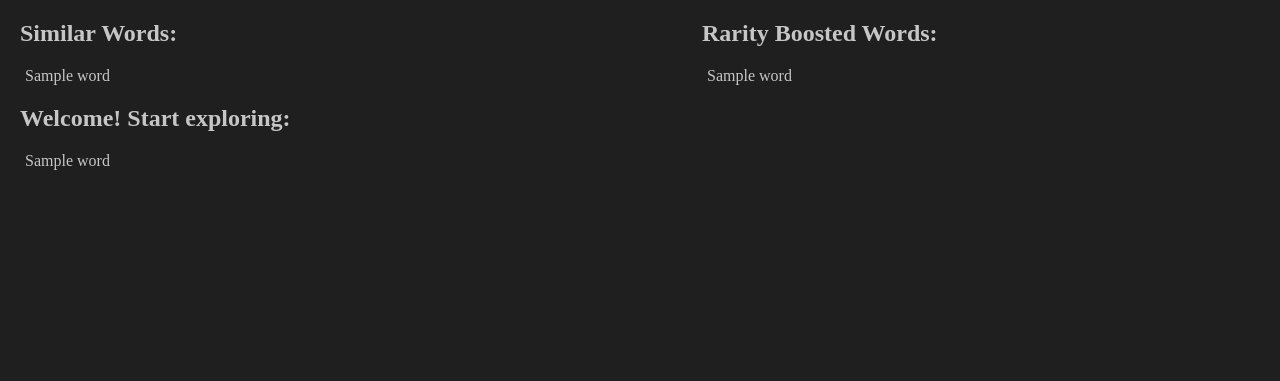
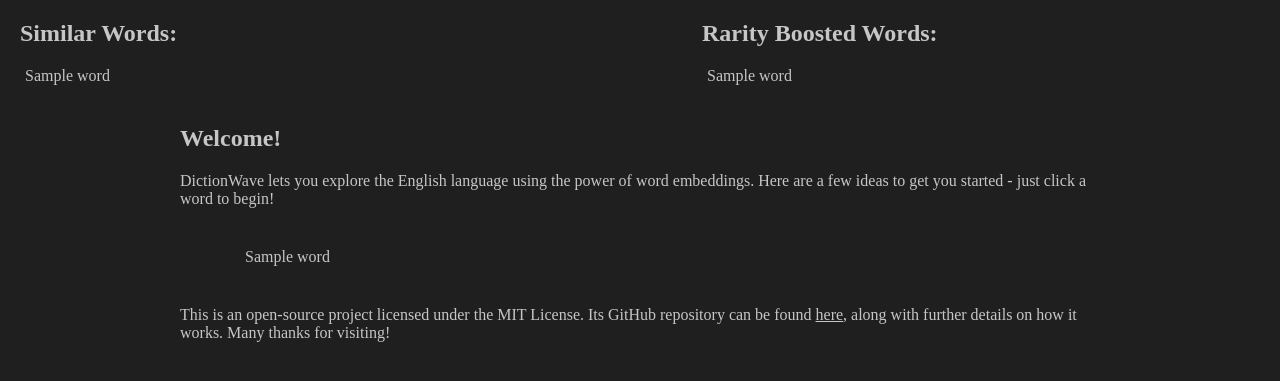
Before and after one commit to jhelsby/DictionWave, a Flask app: template templates/index.html in a window 1280 px wide. Shown: the part 72-453 px from the top of the page. Run offline with Flask 3, Linux system fonts and the light colour scheme; the template is opened without the code that fills it: most values are stand-ins (such as "Sample title", 1, 10 or a date in 2020); parts of the project's set-up code (start-up, migrations or seed data) failed here and were passed over.

Commit message:
Frontend polish

```diff
--- a/app.py
+++ b/app.py
@@ -58,7 +58,7 @@
             similar_words = ["Word not found in embeddings."]
 
     else:
-        example_words = random.sample(list(word_list), min(len(word_list), 10))
+        example_words = random.sample(list(word_list), min(len(word_list), 15))
 
     return render_template('index.html', similar_words=similar_words, similar_words_boosted=similar_words_boosted, last_word=word,example_words=example_words)
 
--- a/templates/index.html
+++ b/templates/index.html
@@ -20,6 +20,11 @@
         .header {
             display: flex;
             align-items: center;
+        }
+
+        a {
+            color: rgb(198, 198, 198);
+            text-decoration: none;
         }
 
         .search-container {
@@ -61,15 +66,21 @@
             color: rgb(198, 198, 198);
         }
 
+        .welcome {
+            margin-top: 40px;
+            margin-left: 160px;
+            margin-right: 160px;
+        }
+
         .example {
-            margin-top: 20px;
+            margin: 40px 60px;
         }
     </style>
 </head>
 
 <body>
     <div class="header">
-        <h1>DictionWave</h1>
+        <h1><a href="{{ url_for('index') }}">DictionWave</a></h1>
         <div class="search-container">
             <form method="post">
                 <input type="text" name="word" placeholder="Enter a word" {% if last_word %} value="{{ last_word }}" {%
@@ -117,12 +128,24 @@
     </div>
 
     {% if example_words %}
-    <div class="example">
-        <h2>Welcome! Start exploring:</h2>
-        <div>
-            {% for word in example_words %}
-            <span class="word" onclick="submitWord('{{ word }}')">{{ word }}</span>
-            {% endfor %}
+    <div>
+        <div class="welcome">
+            <h2>Welcome!</h2>
+            <p>
+                DictionWave lets you explore the English language using the power of word embeddings. Here are a few
+                ideas
+                to get you started - just click a word to begin!
+            </p>
+            <div class="example">
+                {% for word in example_words %}
+                <span class="word" onclick="submitWord('{{ word }}')">{{ word }}</span>
+                {% endfor %}
+            </div>
+            <p>
+                This is an open-source project licensed under the MIT License. Its GitHub repository can be found
+                <u><a href="https://github.com/jhelsby/DictionWave">here</a></u>, along with further details on how it
+                works. Many thanks for visiting!
+            </p>
         </div>
     </div>
     {% endif %}
```
